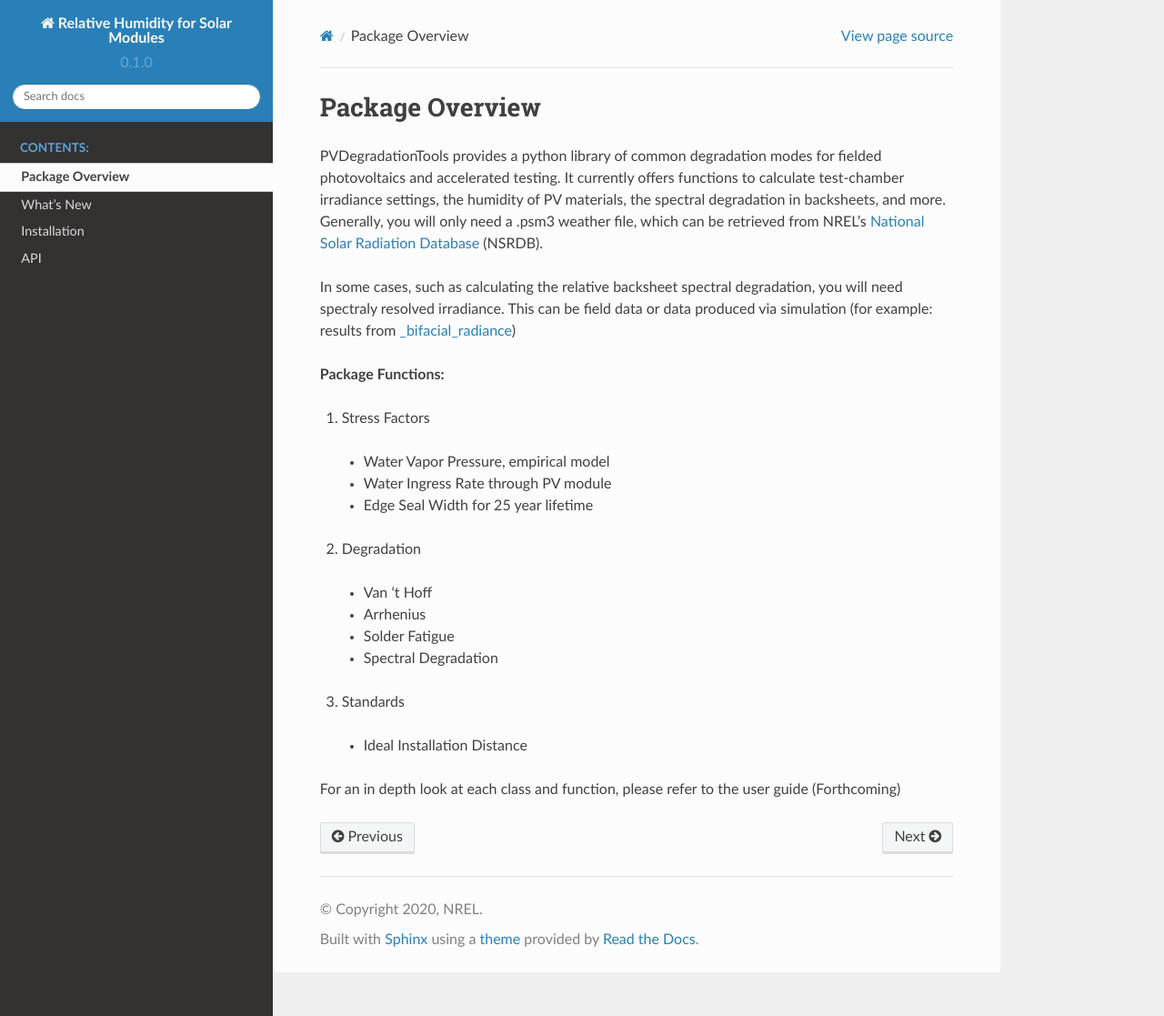
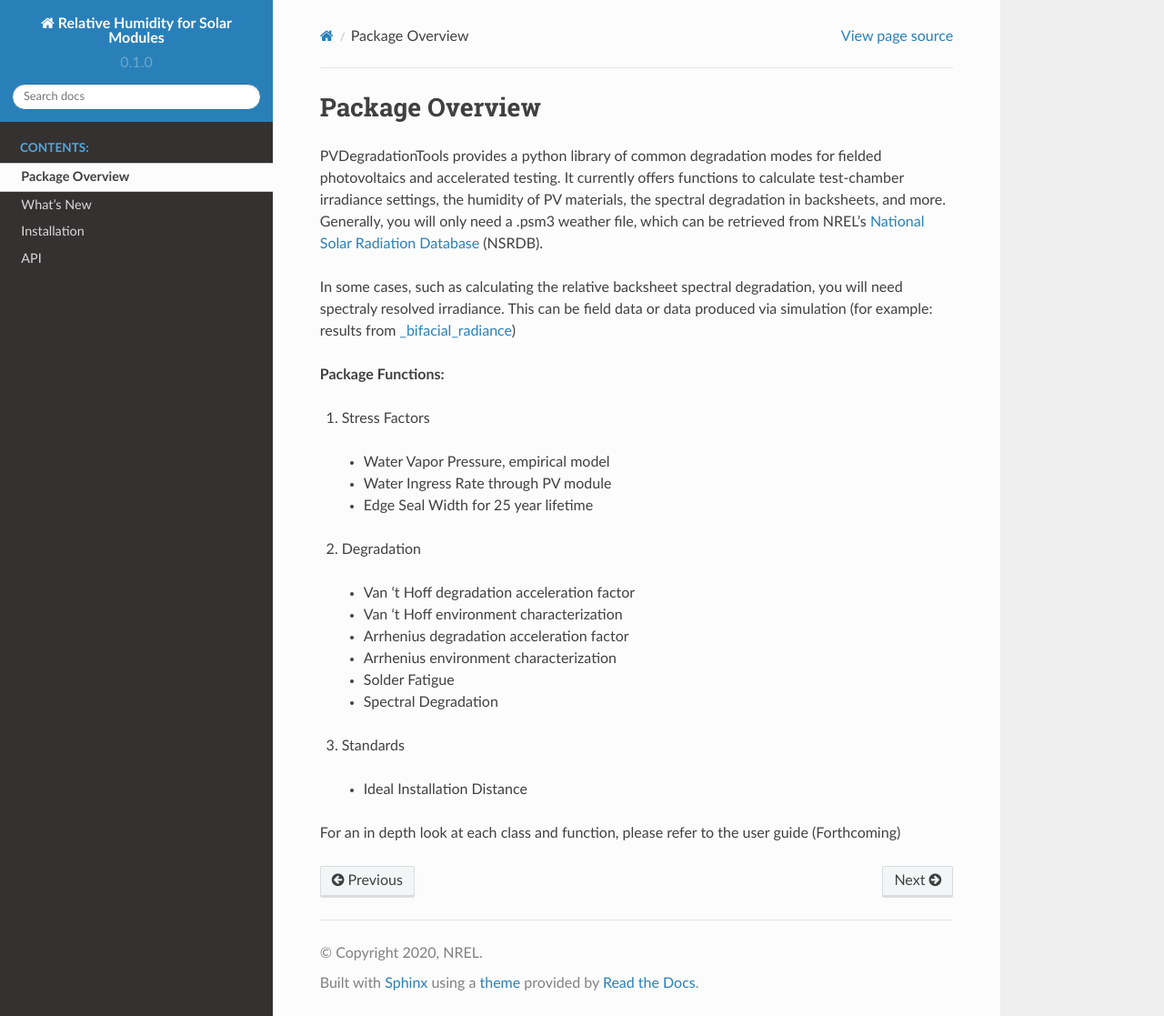
Before and after one commit to NREL/PVDegradationTools, a Sphinx documentation site: the page built from docs/sphinx/source/package_overview.rst, in a window 1280 px wide and 1117 px high. Shown: the whole window at 91% size. Built offline with Sphinx 7.4.7 and the Read the Docs theme 2.0.0, drawn with Linux system fonts in a browser that asks for light colours.

Commit message:
Update package_overview.rst

```diff
--- a/docs/sphinx/source/package_overview.rst
+++ b/docs/sphinx/source/package_overview.rst
@@ -20,8 +20,10 @@ via simulation (for example: results from `_bifacial_radiance <https://github.co
 
 2. Degradation
 
-  * Van 't Hoff
-  * Arrhenius
+  * Van 't Hoff degradation acceleration factor
+  * Van 't Hoff environment characterization
+  * Arrhenius degradation acceleration factor
+  * Arrhenius environment characterization
   * Solder Fatigue
   * Spectral Degradation
 
```
